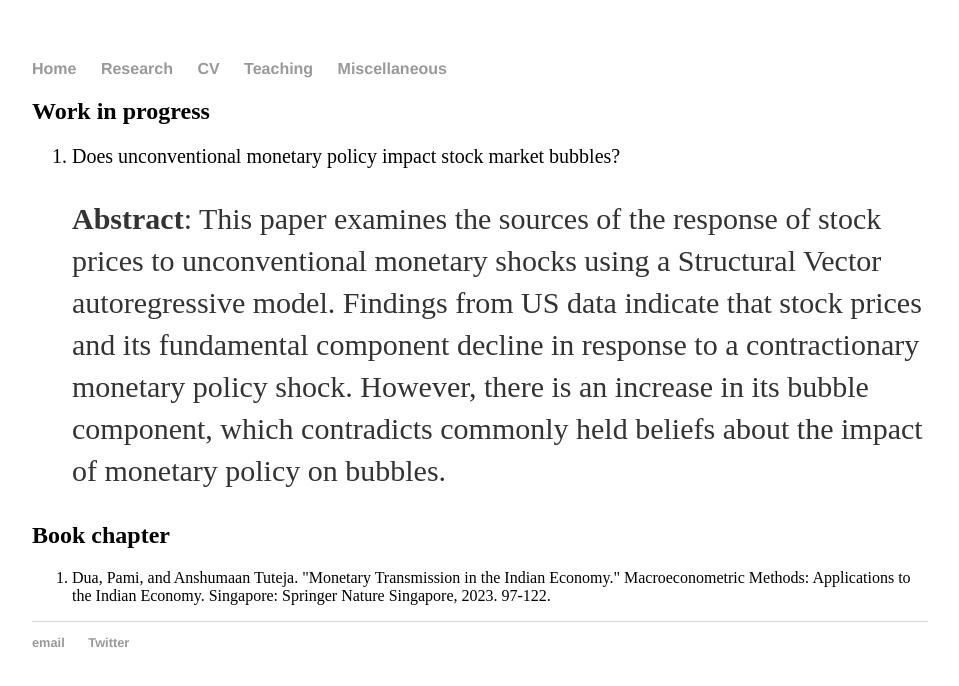
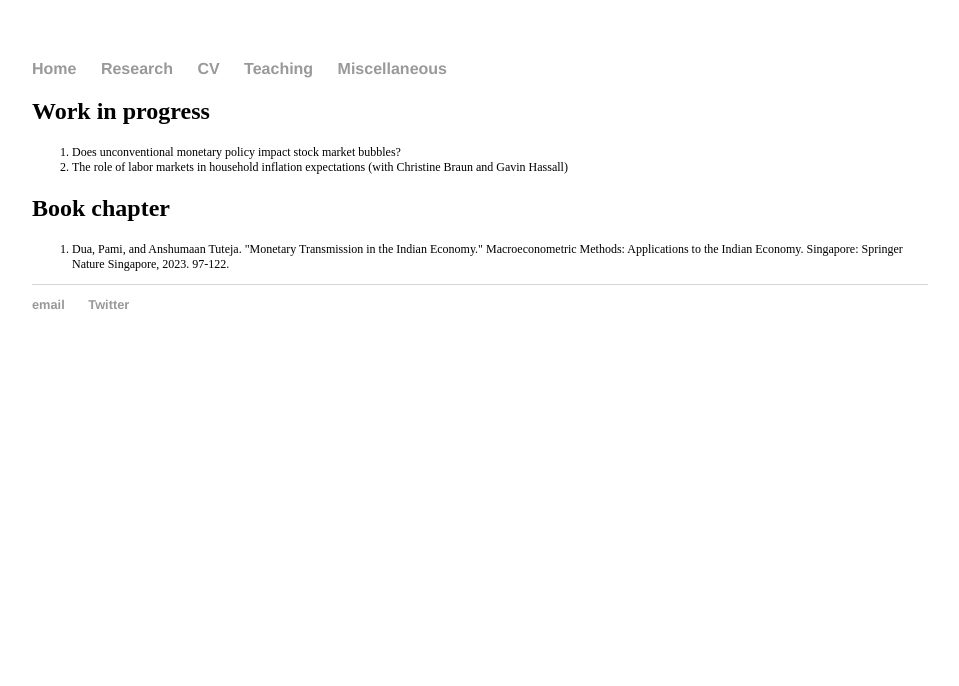
Before and after one commit to anshumaan-tuteja/anshumaan-tuteja.github.io, a Jekyll site: the page built from _pages/research.html, in a window 1280 px wide. Shown: the top 686 px of the page, without its empty margins (160-1119 px from the left). Built offline with Jekyll 4.4.1, drawn with Linux system fonts in a browser that asks for light colours.

Commit message:
Update research.html

```diff
--- a/_pages/research.html
+++ b/_pages/research.html
@@ -5,15 +5,16 @@ title: Research page
 
 <div class="blurb">
   <h2>Work in progress</h2>
-  <ol style="font-size: 20px;">
+  <ol style="font-size: 0.75em;">
     <li> Does unconventional monetary policy impact stock market bubbles? </li>
-  <p> <b>Abstract</b>: This paper examines the sources of the response of stock prices to unconventional monetary shocks using a Structural Vector autoregressive model.
+    <!-- <p> <b>Abstract</b>: This paper examines the sources of the response of stock prices to unconventional monetary shocks using a Structural Vector autoregressive model.
     Findings from US data indicate that stock prices and its fundamental component decline in response to a contractionary monetary policy shock.
-    However, there is an increase in its bubble component, which contradicts commonly held beliefs about the impact of monetary policy on bubbles. </p>
+    However, there is an increase in its bubble component, which contradicts commonly held beliefs about the impact of monetary policy on bubbles. </p> -->
+    <li> The role of labor markets in household inflation expectations (with Christine Braun and Gavin Hassall)  </li>
   </ol>
 
   <h2>Book chapter</h2>
-  <ol>
+  <ol style="font-size: 0.75em;">
     <li>Dua, Pami, and Anshumaan Tuteja. "Monetary Transmission in the Indian Economy." Macroeconometric Methods: Applications to the Indian Economy. Singapore: Springer Nature Singapore, 2023. 97-122. </li>
   </ol>
 
```
